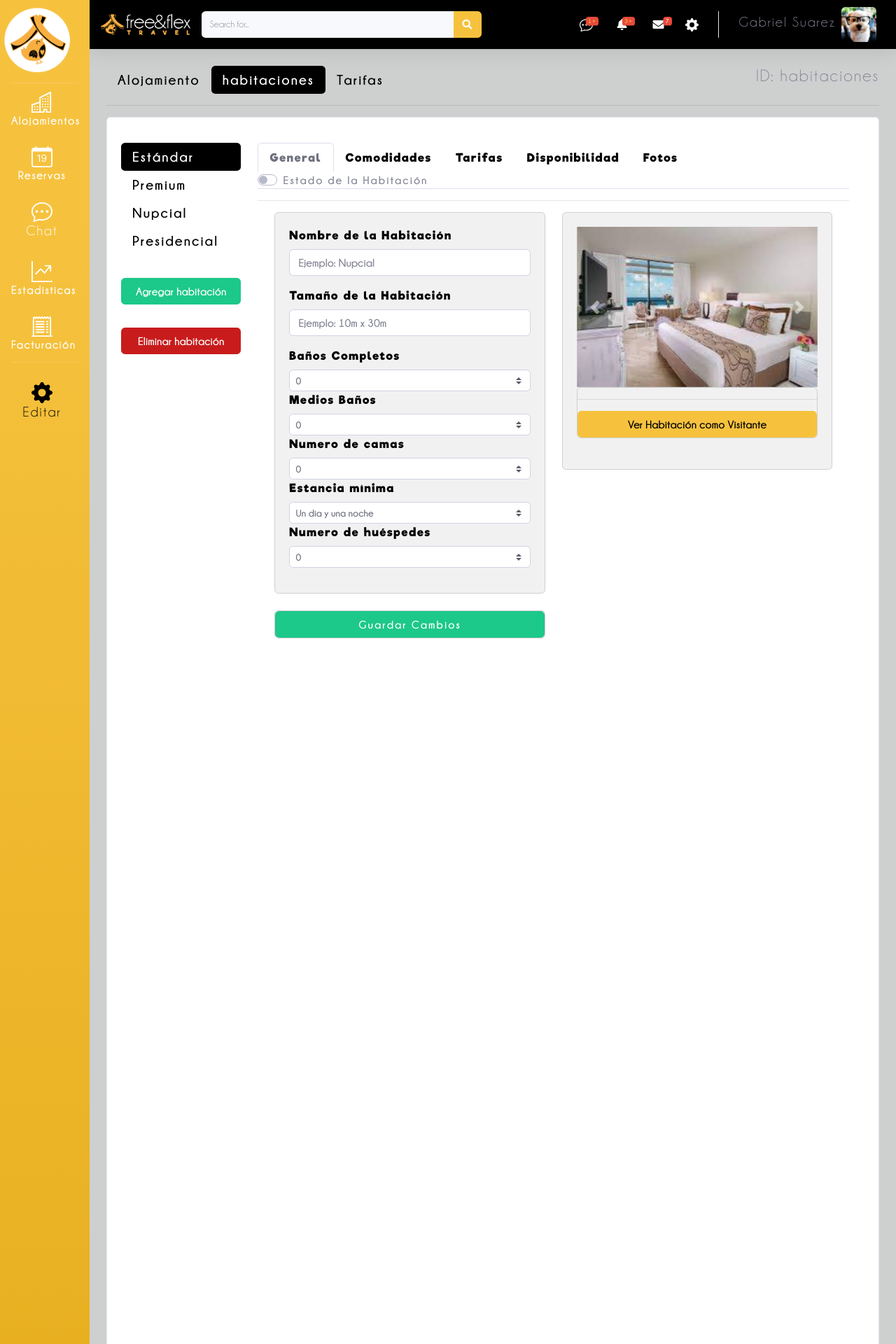
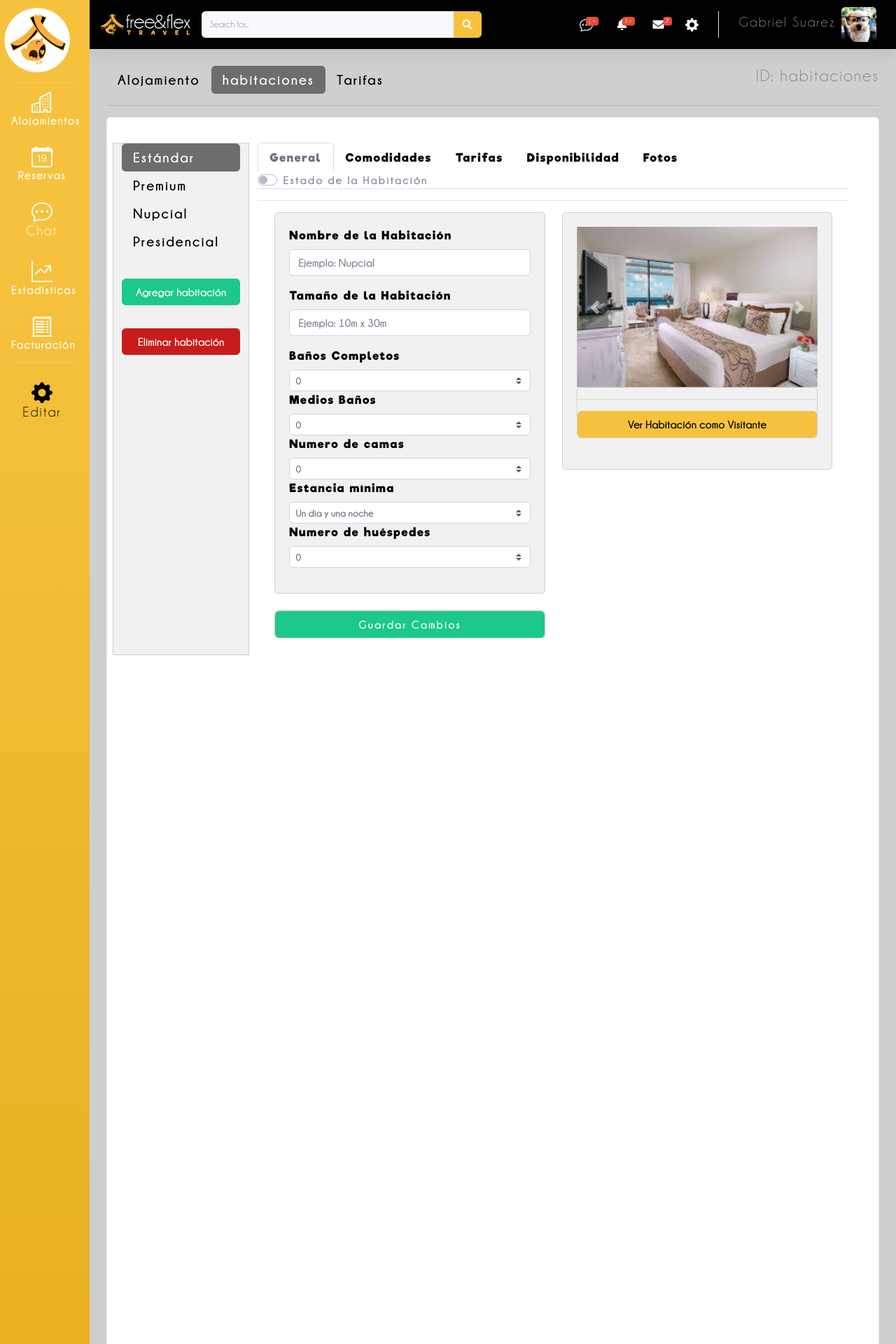
Before and after one commit to CodericDev/FreeFlexNew, a Jekyll site: the page built from habitaciones.html, in a window 1280 px wide. Shown: the top 1920 px of the page at 70% size. Built offline with Jekyll 4.4.1, drawn with Linux system fonts in a browser that asks for light colours.

Commit message:
que hice

```diff
--- a/css/custom.css
+++ b/css/custom.css
@@ -185,3 +185,14 @@
     background-color: #f58123;
     border-color: #f58123;
 }
+
+.fd-gris {
+    color: #fff;
+    background-color: #aca9a9;
+    border-color: #aca9a9;
+}
+
+.nav-pills .nav-link.active, .nav-pills .show>.nav-link {
+    color: #fff;
+    background-color: #6d6d6d;
+}
--- a/habitaciones.html
+++ b/habitaciones.html
@@ -24,10 +24,10 @@
 
 
 <div class="card mb-4 py-3">
-  <div class="card-body">
+  <div class="card-body ">
 
       <div class="row">
-            <div class="col-3 clase1">
+            <div class="col-3 clase1 f-gris">
               <div class="nav flex-column nav-pills negritas h5" id="v-pills-tab" role="tablist" aria-orientation="vertical">
 
                 <a class="nav-link active" id="v-pills-home-tab" data-toggle="pill" href="#v-pills-home" role="tab" aria-controls="v-pills-home" aria-selected="true">Estándar</a>
@@ -245,3 +245,4 @@
         </div>
       </div>
     </div>
+  </div>
```
Also changed, not shown: 1 other file.
